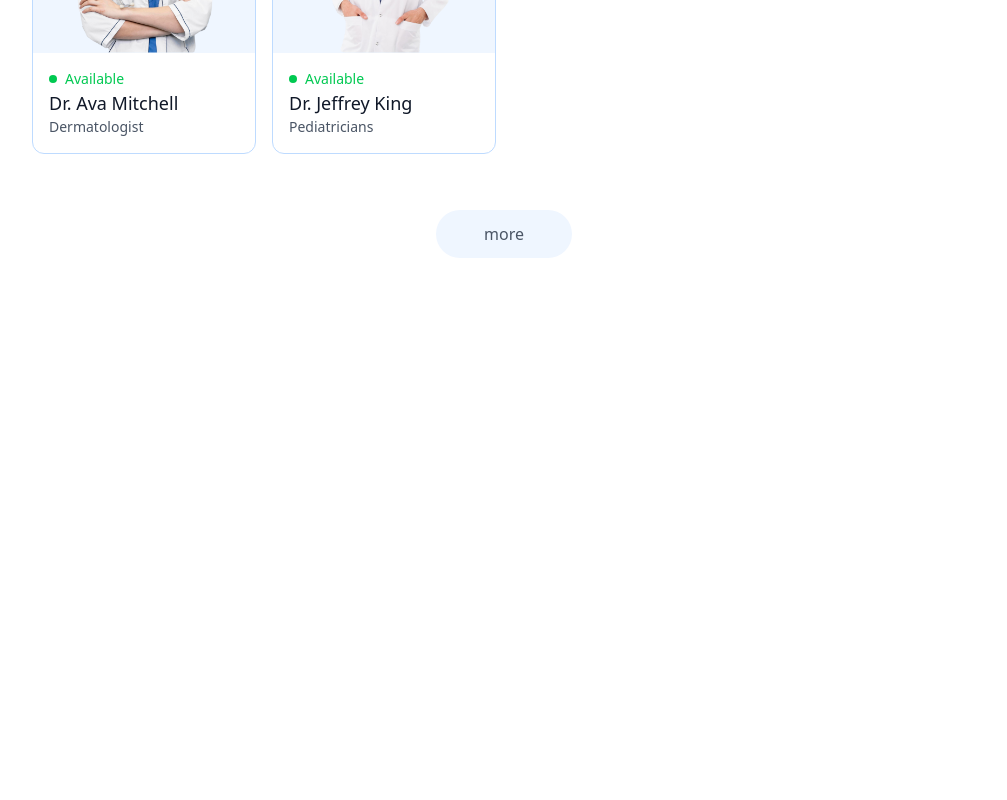
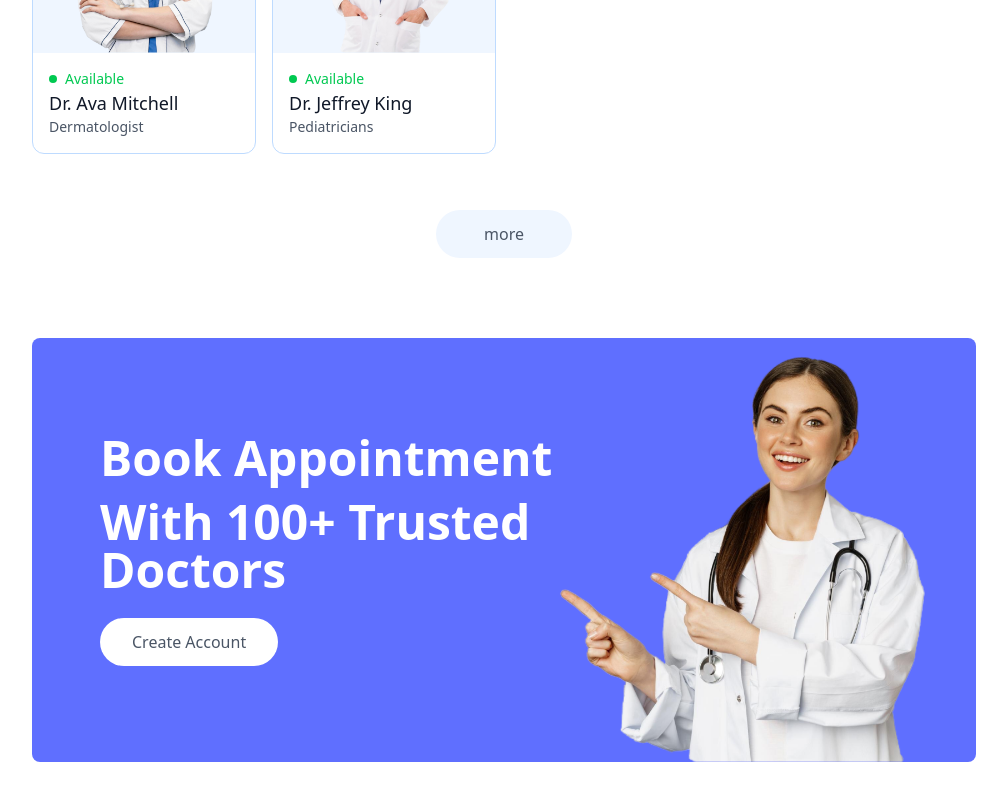
Before and after one commit to hitesh-star/DoctorAppointmentBooking, a React (Vite) app: page / in a window 1280 px wide. Shown: the part 2349-3149 px from the top of the page, without its empty margins (136-1143 px from the left). Before the commit the page ends 2671 px from the top, so only its background shows below. Built offline with nearby package versions, Linux system fonts and the light colour scheme.

Commit message:
Banner Component

```diff
--- /dev/null
+++ b/src/components/Banner.jsx
@@ -0,0 +1,26 @@
+import React from 'react'
+import { assets } from '../assets/assets'
+import { useNavigate } from 'react-router-dom'
+
+const Banner = () => {
+    const navigate=useNavigate();
+  return (
+    <div className='flex bg-[#5f6FFF] rounded-lg px-6 sm:px-10 md:px-14 lg:px-12 my-20 md:mx-10'>
+        {/* ---------Left Side---------*/}
+        <div className='flex-1 py-8 sm:py-10 md:py-24 lg:py-24 lg:pl-5'>
+            <div className='text-xl sm:text-2xl md:text-3xl lg:text-5xl font-semibold text-white'>
+                <p>Book Appointment</p>
+                <p className='mt-4'>With 100+ Trusted Doctors</p>
+            </div>
+            <button onClick={()=>{navigate('/login');scrollTo(0,0)}}className='bg-white text-sm sm:text-base text-gray-600 px-8 py-3 rounded-full mt-6 hover:scale-105 transition-all'>Create Account</button>
+        </div>
+
+        {/* ---------Right Side---------*/}
+        <div className='hidden md:block md:w-1/2 lg:w-[370px] relative'>
+         <img className='w-full absolute bottom-0 right-0 max-w-md'src={assets.appointment_img} alt=''/>
+        </div>
+    </div>
+  )
+}
+
+export default Banner
--- a/src/pages/Home.jsx
+++ b/src/pages/Home.jsx
@@ -2,6 +2,7 @@
 import Header from '../components/Header'
 import SpecialityMenu from '../components/SpecialityMenu';
 import TopDoctors from '../components/TopDoctors';
+import Banner from '../components/Banner';
 
 const Home = () => {
   return (
@@ -9,6 +10,7 @@
         <Header/>
         <SpecialityMenu/>
         <TopDoctors/>
+        <Banner/>
     </div>
   )
 }
```
